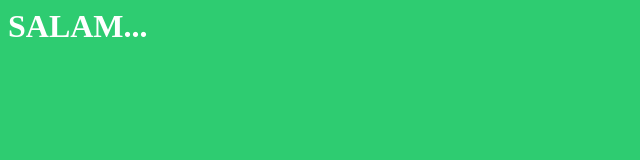
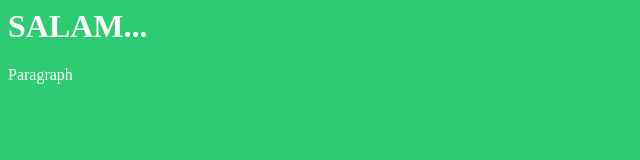
Before and after one commit to issameljohri/test, a plain HTML site: page index.html in a window 1280 px wide. Shown: the full height of the page, 0-640 px from the left. Drawn offline with Linux system fonts and the light colour scheme.

Commit message:
Update index.html
index modifications

```diff
--- a/index.html
+++ b/index.html
@@ -12,6 +12,8 @@ body {
 </style>
 <body>
 <h1>SALAM...</h1>
-
+<div>
+    <p>Paragraph</p>
+</div>
 </body>
 </html>
```
